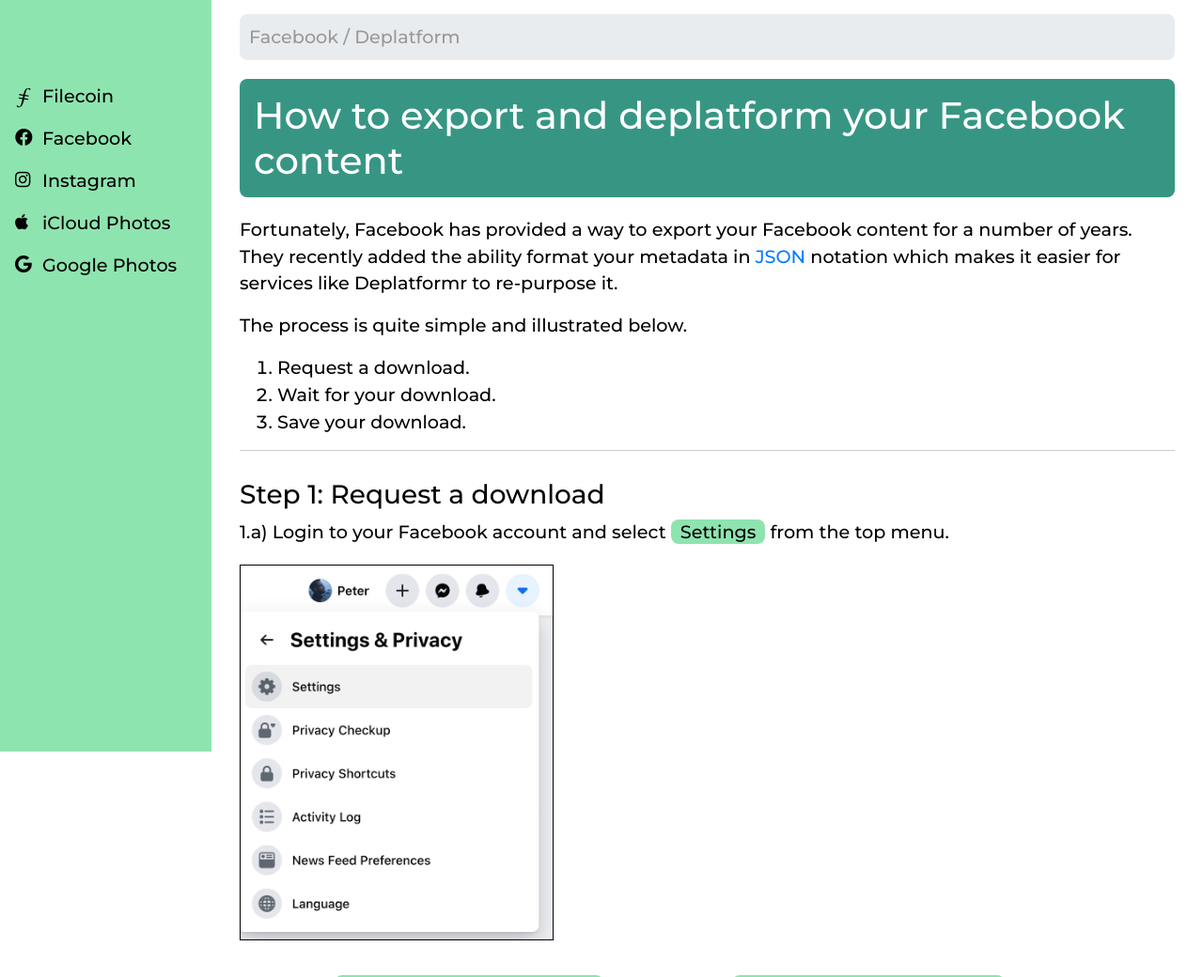
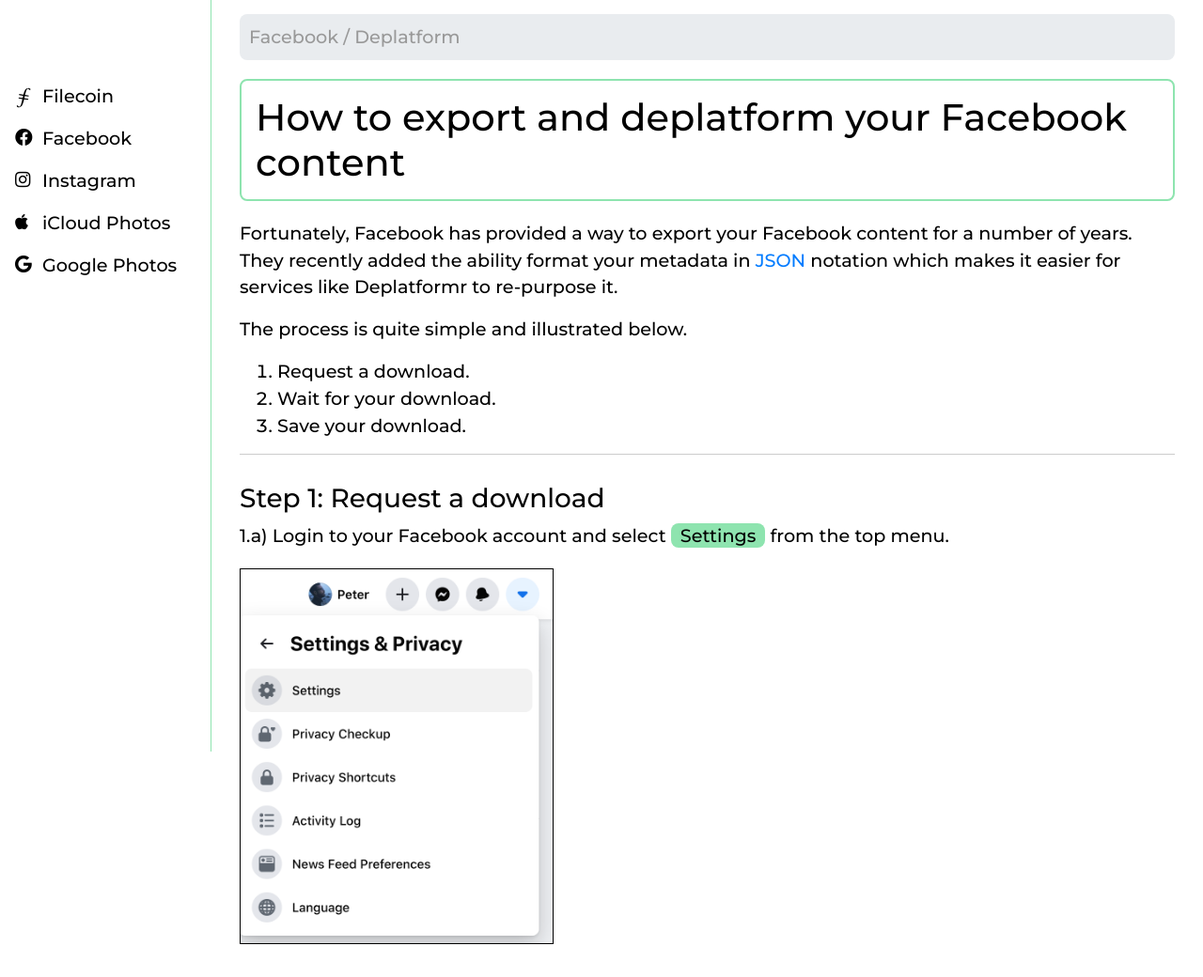
Before and after one commit to deplatformer/prototype, a Flask app: template deplatformr/templates/facebook/facebook-deplatform.html in a window 1280 px wide. Shown: the part 75-1115 px from the top of the page at 94% size. Run offline with Flask 2, Linux system fonts and the light colour scheme; the template is opened without the code that fills it, so the values that code supplies are empty; some libraries are stand-ins or nearby versions.

Commit message:
minimalize styling

```diff
--- a/deplatformr/static/css/style.css
+++ b/deplatformr/static/css/style.css
@@ -21,13 +21,12 @@
 }
 
 a {
-    color: #05386B;
+    color: #379683;
 }
 
 .btn-primary {
-    background-color: #05386B !important;
-    border: 1px solid #05386B;
     color: #FFF;
+    background-color: #379683;
 }
 
 #mainNav {
@@ -99,7 +98,8 @@
     margin-top: 75px;
     overflow-y: auto;
     overflow: hidden;
-    background-color: #8EE4AF;
+    background-color: #FFF;
+    border-right: 1px solid #8EE4AF;
     -webkit-transition: all .5s ease;
     -moz-transition: all .5s ease;
     -o-transition: all .5s ease;
@@ -123,13 +123,13 @@
 #sidebar-wrapper .sidebar-nav li a {
     display: block;
     text-decoration: none;
-    background: #8EE4AF;
+    background: #FFF;
     color: #000 !important;
 
 }
 
 a.submenu {
-    background: #EDF5E1 !important;
+    background: #FFF;
     color: #000 !important;
 }
 
@@ -213,9 +213,10 @@
 }
 
 .header{
-    background-color: #379683;
-    color: #FFF;
+    background-color: #FFF;
+    color: #000;
     padding: 15px;
+    border: 2px solid #8EE4AF;
     margin-bottom: 20px;
     border-radius: .5rem;
 }
--- a/deplatformr/templates/base_public.html
+++ b/deplatformr/templates/base_public.html
@@ -22,7 +22,7 @@
     {% block extra_css %}{% endblock %}
   </head>
 
-  <body style="background-color: #379683;">
+  <body style="background-color: #FFF;">
     <div id="header-div" class="clearfix with-margins text-center" style="padding: 20px 0 100px 0;">
         <a href="https://deplatformr.com"><img src="{{ url_for('static', filename='assets/deplatformr-border.png') }}" class="img-fluid" /></a>
     </div>
```
